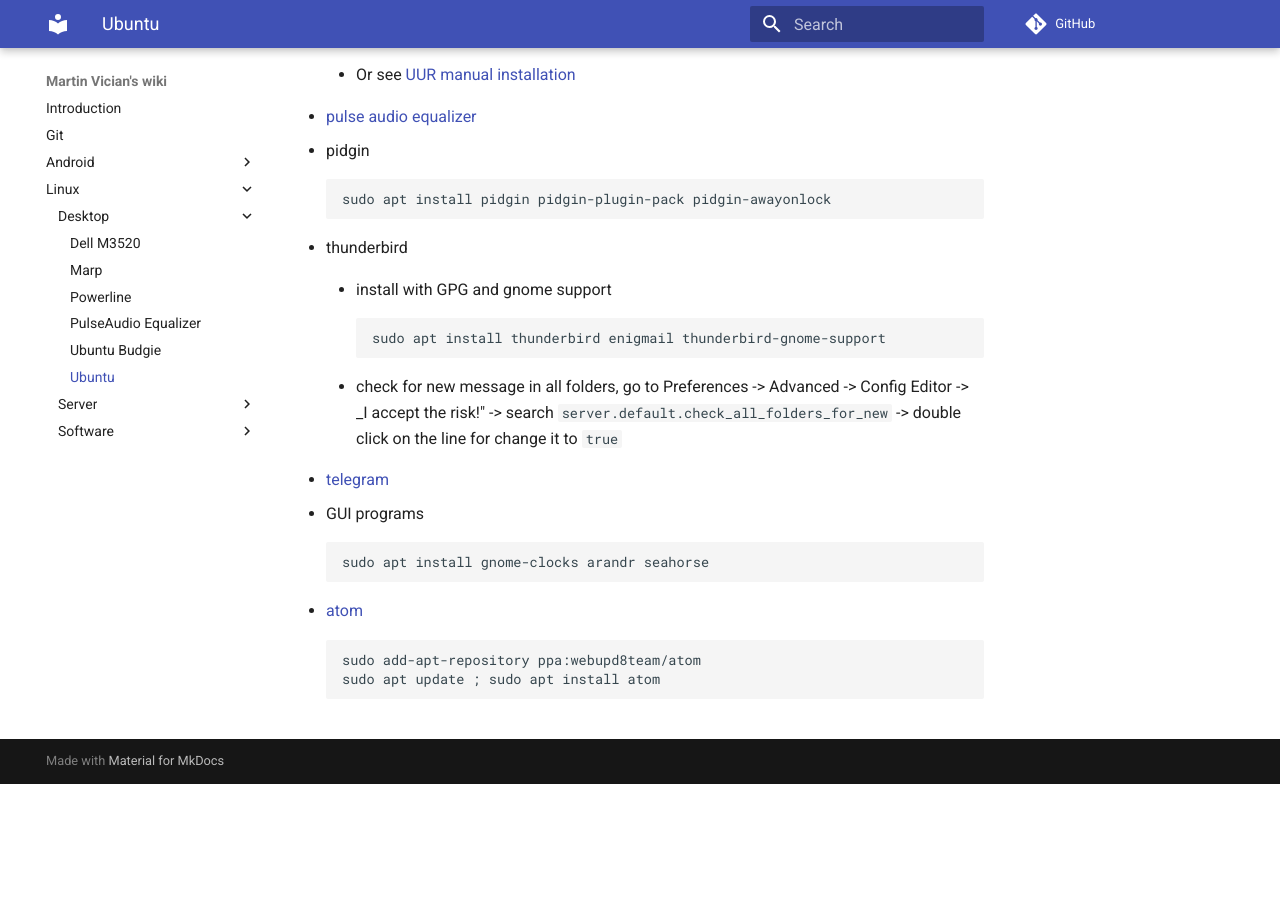
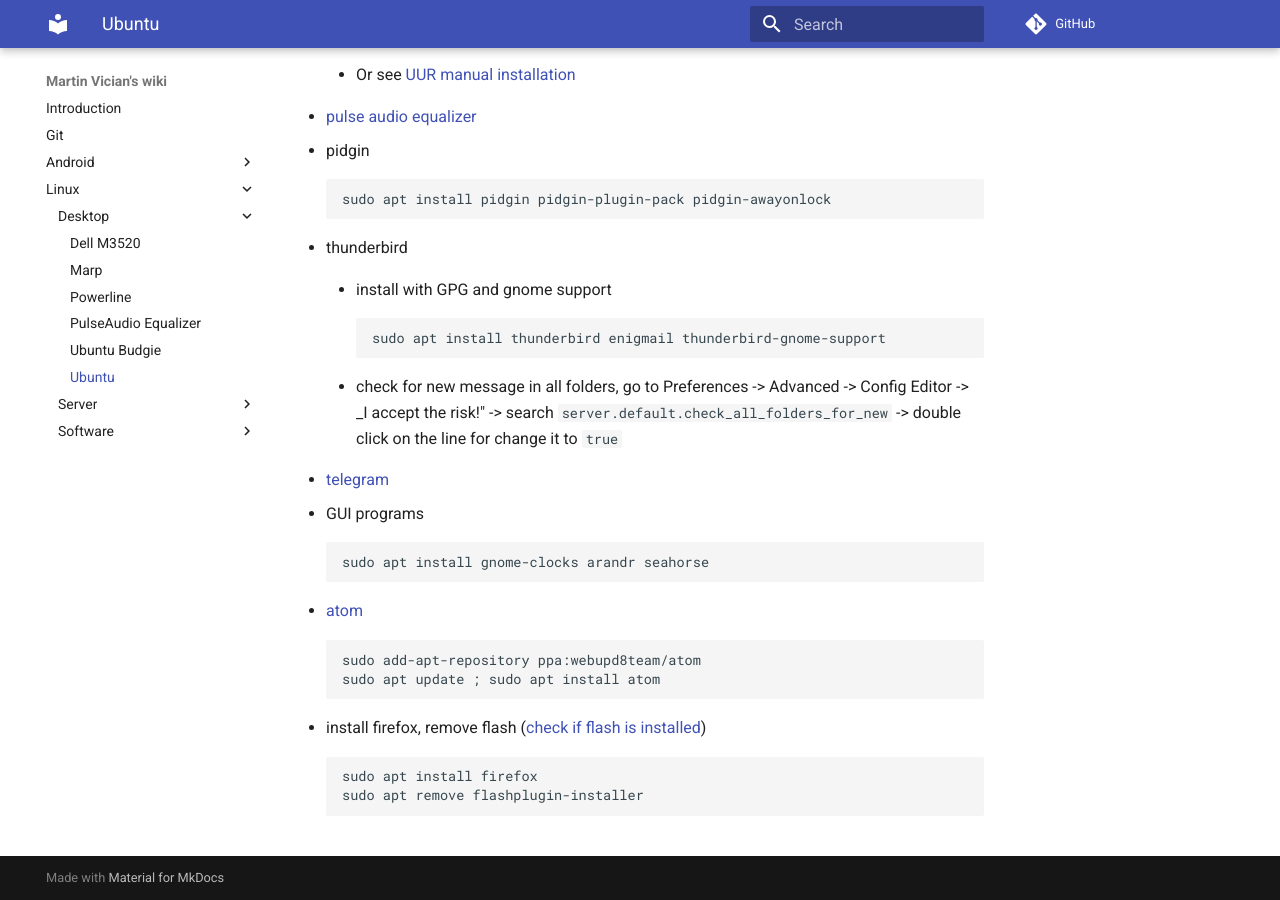
Before and after one commit to vician/wiki, an MkDocs documentation site: the page built from docs/Linux/Desktop/Ubuntu.md, in a window 1280 px wide and 900 px high, scrolled down 1387 px. Built offline with MkDocs 1.6.1 and Material for MkDocs 9.7.7, drawn with Linux system fonts in a browser that asks for light colours; comment, search, counter and statistics services are not loaded; before the commit the page ends 2171 px from its top, so only the background shows below that.

Commit message:
added firefox, remove flash

```diff
--- a/docs/Linux/Desktop/Ubuntu.md
+++ b/docs/Linux/Desktop/Ubuntu.md
@@ -77,3 +77,8 @@ _What I need on my Ubuntu desktop._
 
 		sudo add-apt-repository ppa:webupd8team/atom
 		sudo apt update ; sudo apt install atom
+
+- install firefox, remove flash ([check if flash is installed](http://isflashinstalled.com/))
+
+		sudo apt install firefox
+		sudo apt remove flashplugin-installer
```
